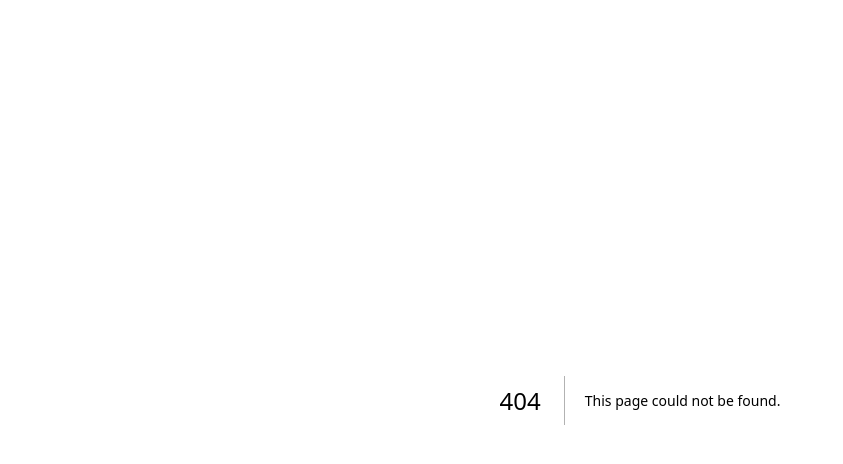
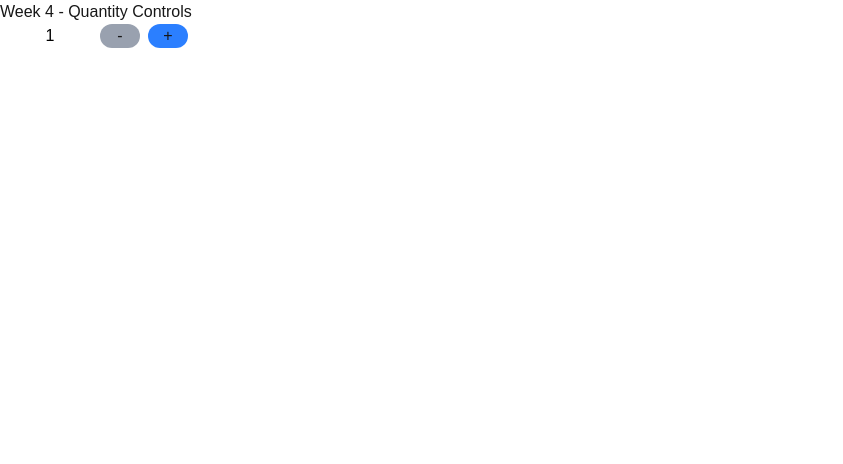
Before and after one commit to Mark-Olidan/cprg306-assignments, a Next.js app: page /week-4 in a window 1280 px wide. Before the commit this address had no page. Shown: the top 464 px of the page, without its empty margins (0-843 px from the left). Built offline with nearby package versions, Linux system fonts and the light colour scheme.

Commit message:
Week 4 functions
styling variables and made functions out of it

```diff
--- a/app/page.js
+++ b/app/page.js
@@ -7,6 +7,7 @@ export default function Home(){
       <ul>
         <li><a className="text-cyan-600 underline hover:text-cyan-300" href="./week-2">Week 2 - Student Info</a></li>
         <li><a className="text-cyan-600 underline hover:text-cyan-300" href="./week-3">Week 3 - Shopping List</a></li>
+        <li><a className="text-cyan-600 underline hover:text-cyan-300" href="./week-4">Week 4 - Quantity Controls</a></li>
       </ul>
     </main>
   );
--- /dev/null
+++ b/app/week-4/new-item.js
@@ -0,0 +1,42 @@
+"use client"
+
+import { useState } from "react";
+
+export default function NewItem(){
+
+    const [quantity, setQuantity] = useState(1)
+
+    const increment = () => {
+        if (quantity < 20){setQuantity(quantity + 1)}
+    };
+
+    const decrement = () => {
+        if (quantity > 1){setQuantity(quantity - 1)}
+    };
+
+    let buttonStylesDecrement = "bg-blue-500 mr-2 w-10 rounded-2xl hover:bg-blue-400 transition-colors active:bg-blue-300"
+    if (quantity === 1){
+        buttonStylesDecrement = "bg-gray-400 mr-2 w-10 rounded-2xl cursor-not-allowed"
+    };
+
+    let buttonStylesIncrement = "bg-blue-500 mr-2 w-10 rounded-2xl hover:bg-blue-400 transition-colors active:bg-blue-300"
+    if (quantity === 20){
+        buttonStylesIncrement = "bg-gray-400 mr-2 w-10 rounded-2xl cursor-not-allowed"
+    }
+
+    return(
+        <main>
+            <div className="flex flex-row max-w-50 justify-center items-center">
+                <div className ="flex-1 bg-white text-center justify-center">
+                    <p className="text-black">{quantity}</p>
+                </div>
+                <div className ="flex-1 bg-white justify-center">
+                    <button className={buttonStylesDecrement} onClick={decrement}>-</button>
+                    <button className={buttonStylesIncrement} onClick={increment}>+</button>
+
+                </div>
+            </div>
+        </main>
+    )
+
+}
--- /dev/null
+++ b/app/week-4/page.js
@@ -0,0 +1,12 @@
+
+
+import NewItem from "./new-item";
+
+export default function Page() {
+  return (
+    <main className= "m-auto">
+      <h1>Week 4 - Quantity Controls</h1>
+      <NewItem />
+    </main>
+  );
+}
```
